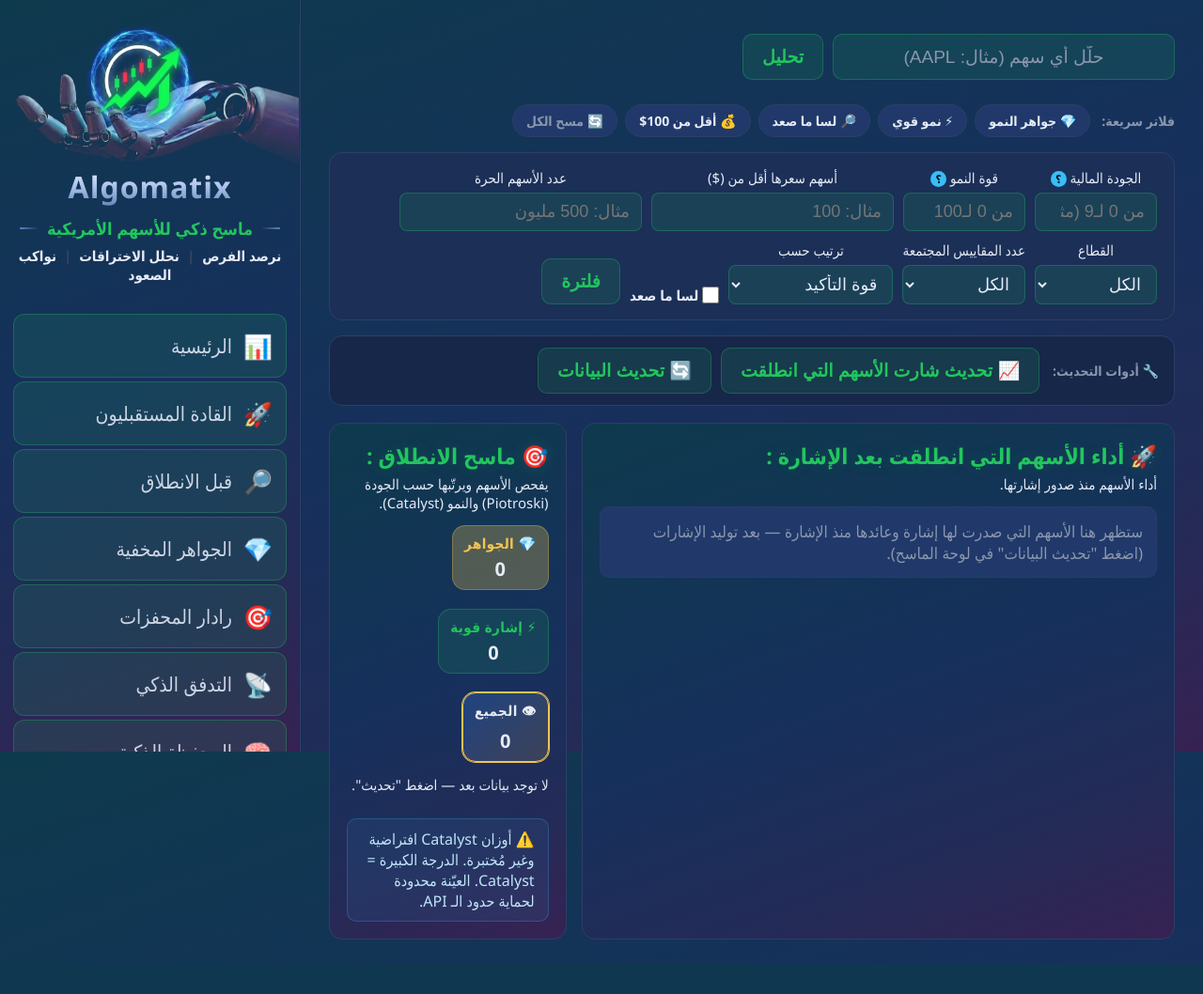
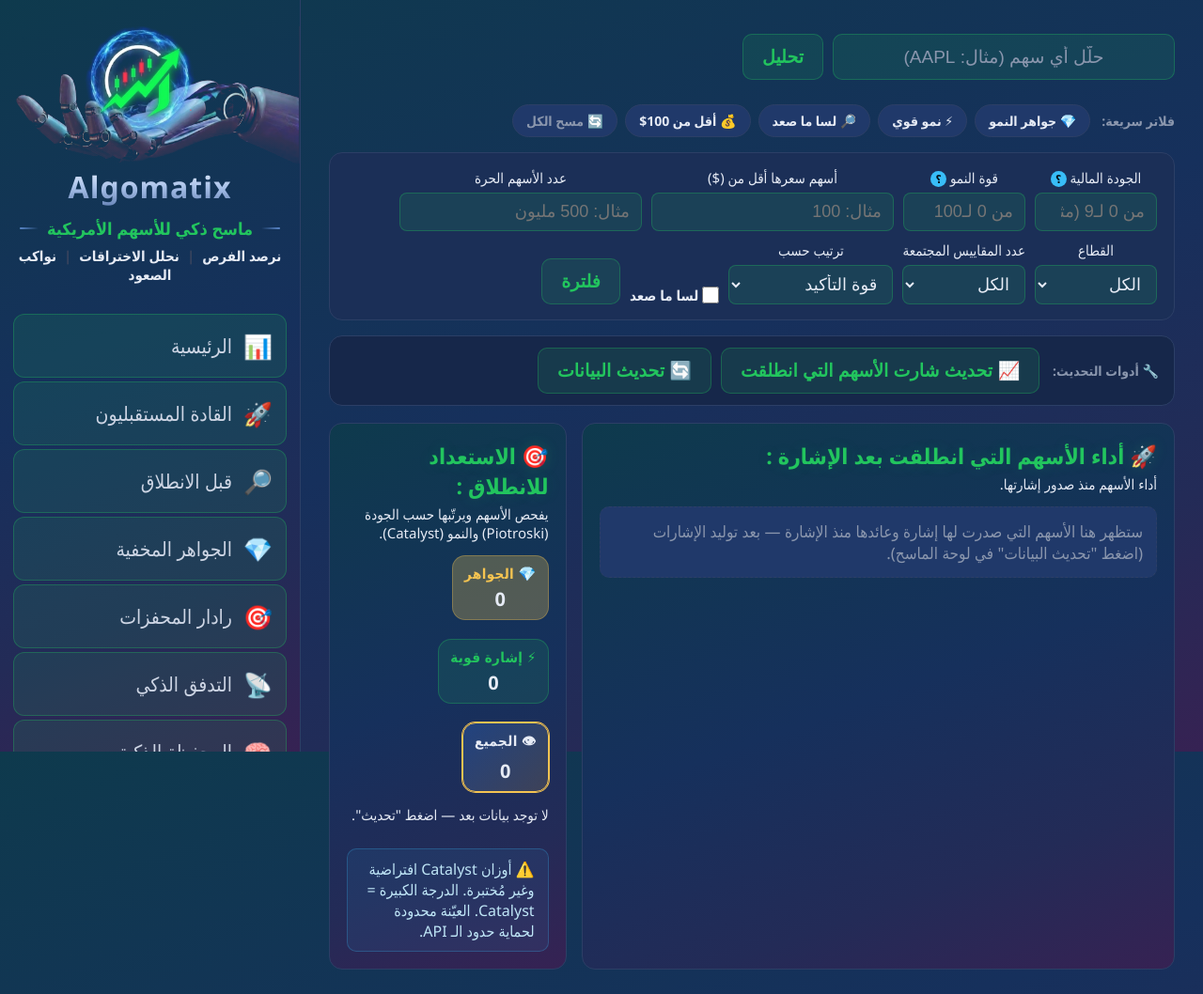
Before and after one commit to alasiri9/stock-analysis-platform, a Flask app: page / in a window 1280 px wide. Shown: the whole page at 94% size. Before the commit the page ends 1000 px from the top, so only its background shows below. Run offline with Flask 3, Linux system fonts and the light colour scheme; data that the repository does not hold is empty.

Commit message:
تغيير الاسم من «ماسح الانطلاق» إلى «الاستعداد للانطلاق» (العنوان + رابط القائمة)

```diff
--- a/templates/base.html
+++ b/templates/base.html
@@ -28,7 +28,7 @@
         <a href="{{ url_for('flow_page') }}" class="{{ 'active' if active=='flow' else '' }}"><span class="ic">📡</span> التدفق الذكي</a>
         <a href="{{ url_for('portfolio') }}" class="{{ 'active' if active=='portfolio' else '' }}"><span class="ic">🧠</span> المحفظة الذكية</a>
         <a href="{{ url_for('signals_page') }}" class="{{ 'active' if active=='signals' else '' }}"><span class="ic">⚡</span> إشارات التداول</a>
-        <a href="{{ url_for('index') }}#scanner"><span class="ic">🔍</span> ماسح الانطلاق</a>
+        <a href="{{ url_for('index') }}#scanner"><span class="ic">🔍</span> الاستعداد للانطلاق</a>
         <a href="{{ url_for('daily_report') }}" class="{{ 'active' if active=='daily_report' else '' }}"><span class="ic">📅</span> التقرير اليومي</a>
         <a href="{{ url_for('earnings') }}" class="{{ 'active' if active=='earnings' else '' }}"><span class="ic">📆</span> رزنامة الأرباح</a>
         <a href="{{ url_for('compare') }}" class="{{ 'active' if active=='compare' else '' }}"><span class="ic">⚖️</span> مقارنة أسهم</a>
--- a/templates/index.html
+++ b/templates/index.html
@@ -201,7 +201,7 @@
     {# ============ اللوحة اليسرى: الماسح ============ #}
     <section class="panel scanner-panel" id="scanner">
       <div class="panel-head">
-        <h2>🎯 ماسح الانطلاق :</h2>
+        <h2>🎯 الاستعداد للانطلاق :</h2>
         <p class="panel-sub">يفحص الأسهم ويرتّبها حسب الجودة (Piotroski) والنمو (Catalyst).</p>
       </div>
 
```
